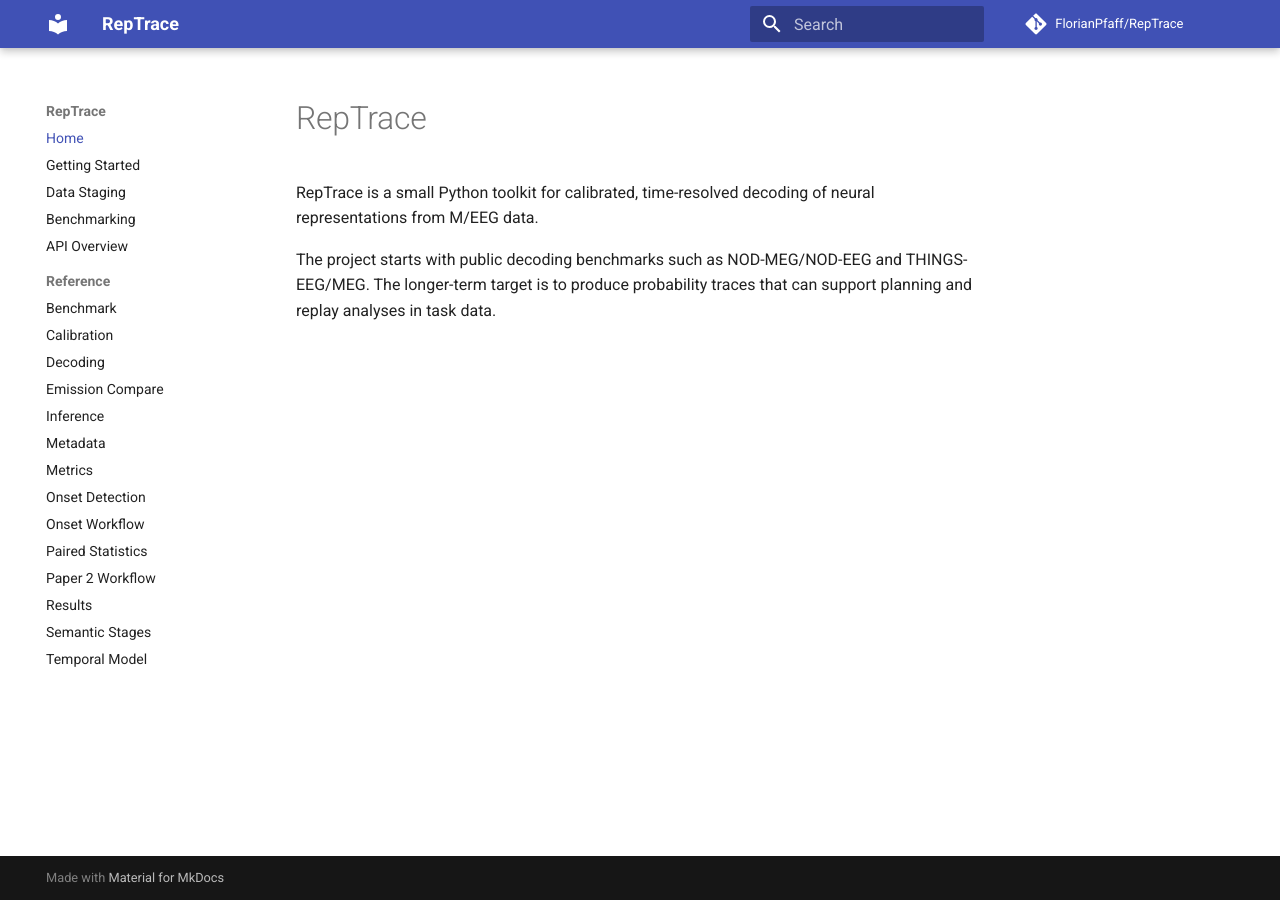
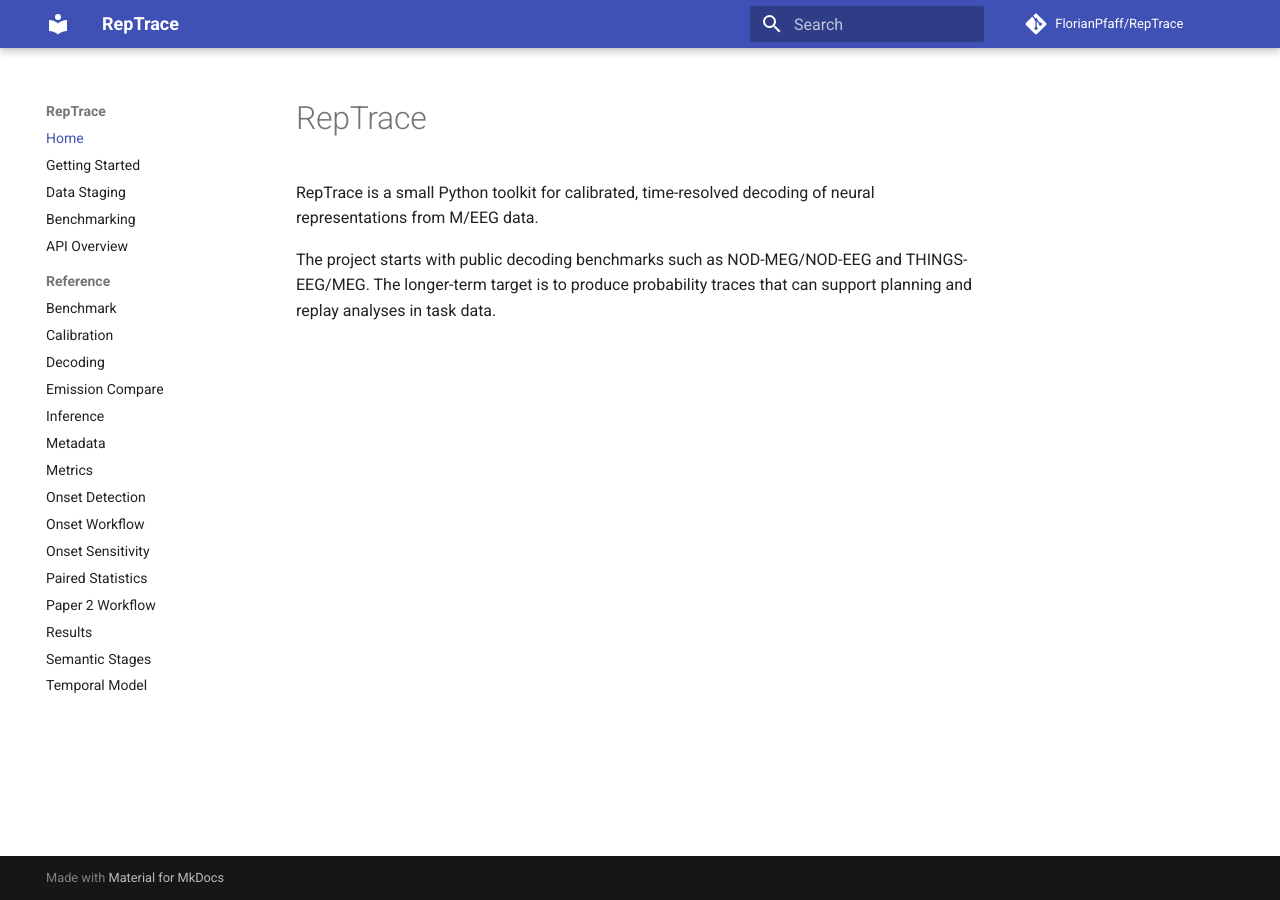
Before and after one commit to FlorianPfaff/RepTrace, an MkDocs documentation site: the page built from docs/index.md, in a window 1280 px wide. Built offline with MkDocs 1.6.1 and Material for MkDocs 9.7.7, drawn with Linux system fonts in a browser that asks for light colours; comment, search, counter and statistics services are not loaded.

Commit message:
Add onset sensitivity to docs navigation

```diff
--- a/mkdocs.yml
+++ b/mkdocs.yml
@@ -19,6 +19,7 @@ nav:
       - Metrics: reference/metrics.md
       - Onset Detection: reference/onset-detection.md
       - Onset Workflow: reference/onset-workflow.md
+      - Onset Sensitivity: reference/onset-sensitivity.md
       - Paired Statistics: reference/paired-stats.md
       - Paper 2 Workflow: reference/paper2-workflow.md
       - Results: reference/results.md
```
